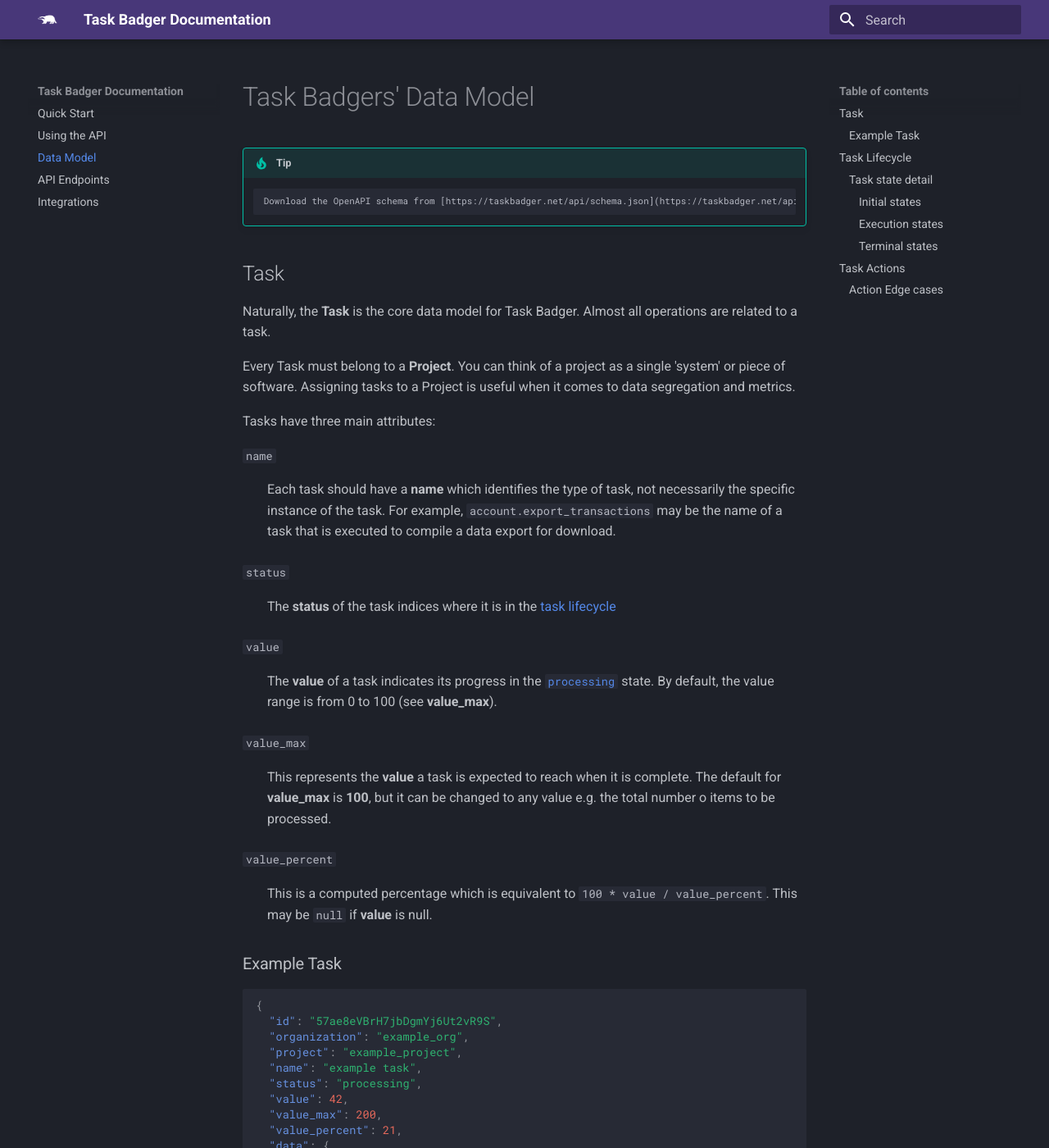
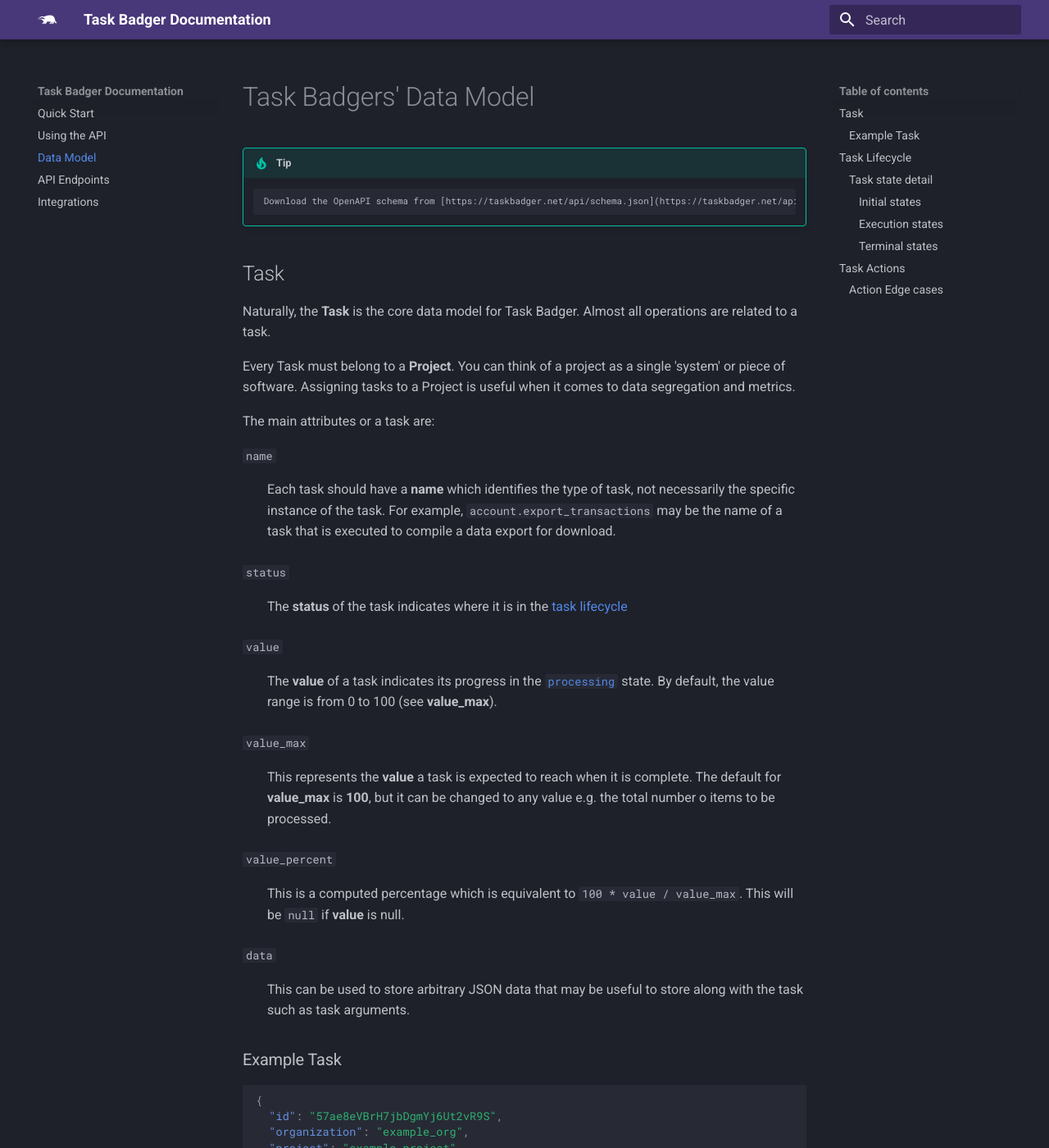
Before and after one commit to taskbadger/taskbadger-docs, an MkDocs documentation site: the page built from docs/data_model.md, in a window 1280 px wide and 1400 px high. Shown: the whole window at 82% size. Built offline with MkDocs 1.6.1 and Material for MkDocs 9.7.7, drawn with Linux system fonts in a browser that asks for light colours.

Commit message:
data model page tweaks

```diff
--- a/docs/data_model.md
+++ b/docs/data_model.md
@@ -15,7 +15,7 @@
 Every Task must belong to a **Project**. You can think of a project as a single 'system' or piece of software.
 Assigning tasks to a Project is useful when it comes to data segregation and metrics.
 
-Tasks have three main attributes:
+The main attributes or a task are:
 
 `name`
 
@@ -25,8 +25,7 @@
 
 `status`
 
-:   The **status** of the task indices where it is in the [task lifecycle](#task-lifecycle)
-
+:   The **status** of the task indicates where it is in the [task lifecycle](#task-lifecycle)
 
 `value`
 
@@ -41,8 +40,13 @@
 
 `value_percent`
 
-:   This is a computed percentage which is equivalent to `100 * value / value_percent`. This may be `null`
+:   This is a computed percentage which is equivalent to `100 * value / value_max`. This will be `null`
     if **value** is null.
+
+`data`
+
+:   This can be used to store arbitrary JSON data that may be useful to store along with the task such
+    as task arguments.
 
 ### Example Task
 
```
